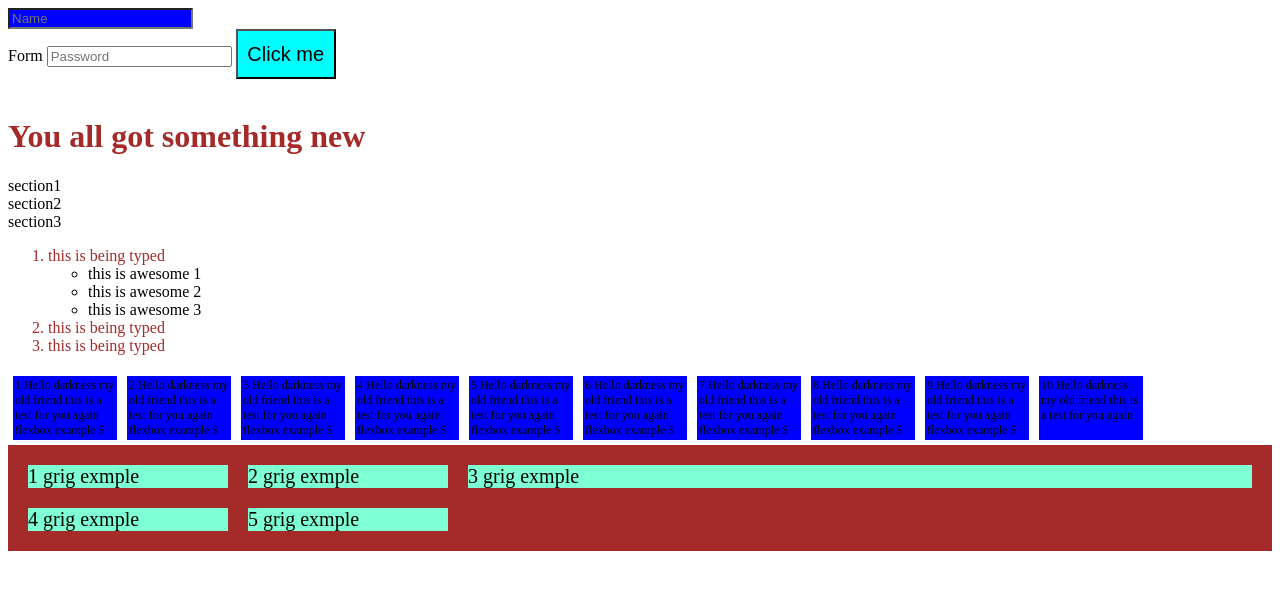
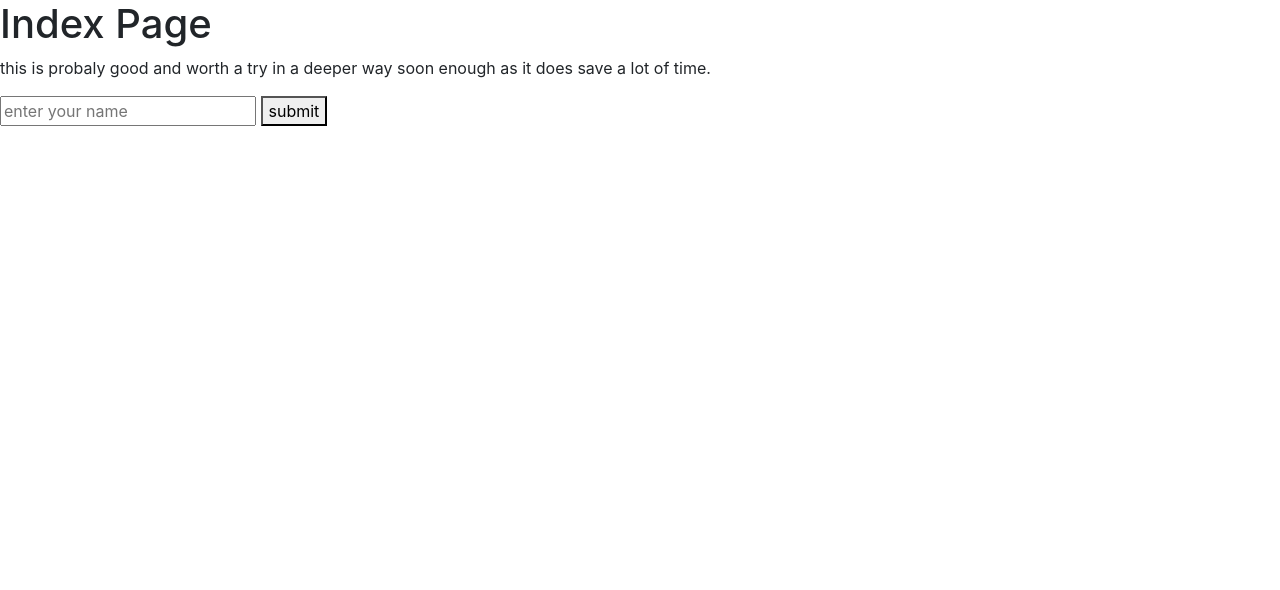
Before and after one commit to jaibeer72/CS50, a Flask app: page / in a window 1280 px wide. Shown: the top 590 px of the page. Run offline with Flask 2, Linux system fonts and the light colour scheme; some libraries are stand-ins or nearby versions.

Commit message:
Note to self
python needs you to import every nessary function

also this was the start of requests and basics if jinja for layouts

```diff
--- a/app.py
+++ b/app.py
@@ -1,8 +1,12 @@
-from flask import Flask, render_template
+from flask import Flask, render_template,request
 
 app= Flask(__name__)
 
 @app.route("/")
 def index():
-    headLine = "You all got something new"
-    return render_template("index.html",headLine=headLine)
+    return render_template("index.html")
+
+@app.route("/hello", methods=["POST"])
+def hello():
+    Name= request.form.get('name')
+    return render_template("hello.html", name=Name)
--- a/templates/index.html
+++ b/templates/index.html
@@ -1,116 +1,17 @@
-<!DOCTYPE html>
-<html lang="en">
-<head>
-    <meta charset="UTF-8">
-    <meta name="viewport" content="width=device-width, initial-scale=1.0">
-    <meta http-equiv="X-UA-Compatible" content="ie=edge">
-    <title>My WebPage</title>
-    <style>
-        h1,h2{
-            color: brown;
-        }
-        button{
-            width: 100px;
-            height: 50px;
-            font-size: 20px;
-            background-color: aqua;
-        }
-        button:hover{
-            background-color:blueviolet;
-        }
-        ol>li{
-            color: brown;
-        }
-        input[type=text]{
-            background-color: blue;
-        }
-        input[type=text]::before{
-            content: "\21d2 Type here."
-        }
+{% extends "layout.html" %}
 
-        @media print{
-            .screen-only{
-                display: none;
-            }
-        }
-        .container{
-            display: flex;
-            flex-wrap: wrap;
-        }
-        .container>div{
-            width: 100px;
-            margin: 5px;
-            background-color: blue;
-            font-size: 12px;
-            padding: 2px;
-        }
+{% block heading %}
+    Index Page
+{%endblock%}
 
-        .grid{
-            background-color: brown;
-            display: grid;
-            padding: 20px;
-            grid-row-gap: 20px;
-            grid-column-gap: 20px;
-            grid-template-columns: 200px 200px auto;
-        }
-        .grid-item{
-            background-color: aquamarine;
-            font-size: 20px;
-        }
+{% block body %}
 
+    <p>
+        this is probaly good and worth a try in a deeper way soon enough as it does save a lot of time.
+    </p>
 
-    </style>
-</head>
-<body>
-    <div class="form">
-        <input name="name" type="text" placeholder="Name">
-        <div class="form-group">
-          <label for="form">Form</label>
-          <input type="password" class="form-control" name="form" id="form" placeholder="Password">
-          <button> Click me </button>
-        </div>
-        <br>
-        <h1> {{headLine}} </h1>
-        <div class="screen-only">
-            <a herf="section1" h1>section1</div>
-        </div>
-        <div>
-            <a herf="section2" h1>section2</div>
-        </div>
-        <div>
-            <a herf="section3" h1>section3</div>
-        </div>
-
-        <ol>
-            <li>this is being typed</li>
-                <ul>
-                    <li>this is awesome 1</li>
-                    <li>this is awesome 2</li>
-                    <li>this is awesome 3</li>
-                </ul>
-            <li>this is being typed</li>
-            <li>this is being typed</li>
-        </ol>
-    </div>
-    <div class="container">
-        <div>1 Hello darkness my old friend this is a test for you again flexbox example $</div>
-        <div>2 Hello darkness my old friend this is a test for you again flexbox example $</div>
-        <div>3 Hello darkness my old friend this is a test for you again flexbox example $</div>
-        <div>4 Hello darkness my old friend this is a test for you again flexbox example $</div>
-        <div>5 Hello darkness my old friend this is a test for you again flexbox example $</div>
-        <div>6 Hello darkness my old friend this is a test for you again flexbox example $</div>
-        <div>7 Hello darkness my old friend this is a test for you again flexbox example $</div>
-        <div>8 Hello darkness my old friend this is a test for you again flexbox example $</div>
-        <div>9 Hello darkness my old friend this is a test for you again flexbox example $</div>
-        <div>10 Hello darkness my old friend this is a test for you again</div>
-    </div>
-
-    <div class="grid">
-        <div class="grid-item">1 grig exmple</div>
-        <div class="grid-item">2 grig exmple</div>
-        <div class="grid-item">3 grig exmple</div>
-        <div class="grid-item">4 grig exmple</div>
-        <div class="grid-item">5 grig exmple</div>
-    </div>
-</body>
-</html>
+    <form action="{{url_for('hello')}}" method="POST">
+            <input type="text" name="name" placeholder="enter your name">
+            <button>submit</button>
+     </form>
+{% endblock %}
--- /dev/null
+++ b/templates/layout.html
@@ -0,0 +1,24 @@
+<!doctype html>
+<html lang="en">
+  <head>
+    <title>Jinja Layout Page</title>
+    <!-- Required meta tags -->
+    <meta charset="utf-8">
+    <meta name="viewport" content="width=device-width, initial-scale=1, shrink-to-fit=no">
+
+    <!-- Bootstrap CSS -->
+    <link rel="stylesheet" href="https://stackpath.bootstrapcdn.com/bootstrap/4.3.1/css/bootstrap.min.css" integrity="sha384-ggOyR0iXCbMQv3Xipma34MD+dH/1fQ784/j6cY/iJTQUOhcWr7x9JvoRxT2MZw1T" crossorigin="anonymous">
+  </head>
+  <body>
+      <h1>{% block heading %} {%endblock%}</h1>
+      {%block body%}
+
+      {%endblock%}
+
+    <!-- Optional JavaScript -->
+    <!-- jQuery first, then Popper.js, then Bootstrap JS -->
+    <script src="https://code.jquery.com/jquery-3.3.1.slim.min.js" integrity="sha384-q8i/X+965DzO0rT7abK41JStQIAqVgRVzpbzo5smXKp4YfRvH+8abtTE1Pi6jizo" crossorigin="anonymous"></script>
+    <script src="https://cdnjs.cloudflare.com/ajax/libs/popper.js/1.14.7/umd/popper.min.js" integrity="sha384-UO2eT0CpHqdSJQ6hJty5KVphtPhzWj9WO1clHTMGa3JDZwrnQq4sF86dIHNDz0W1" crossorigin="anonymous"></script>
+    <script src="https://stackpath.bootstrapcdn.com/bootstrap/4.3.1/js/bootstrap.min.js" integrity="sha384-JjSmVgyd0p3pXB1rRibZUAYoIIy6OrQ6VrjIEaFf/nJGzIxFDsf4x0xIM+B07jRM" crossorigin="anonymous"></script>
+  </body>
+</html>
```
Also changed, not shown: templates/hello.html (added, +9 -0 lines), templates/index initial.html (added, +116 -0 lines).
